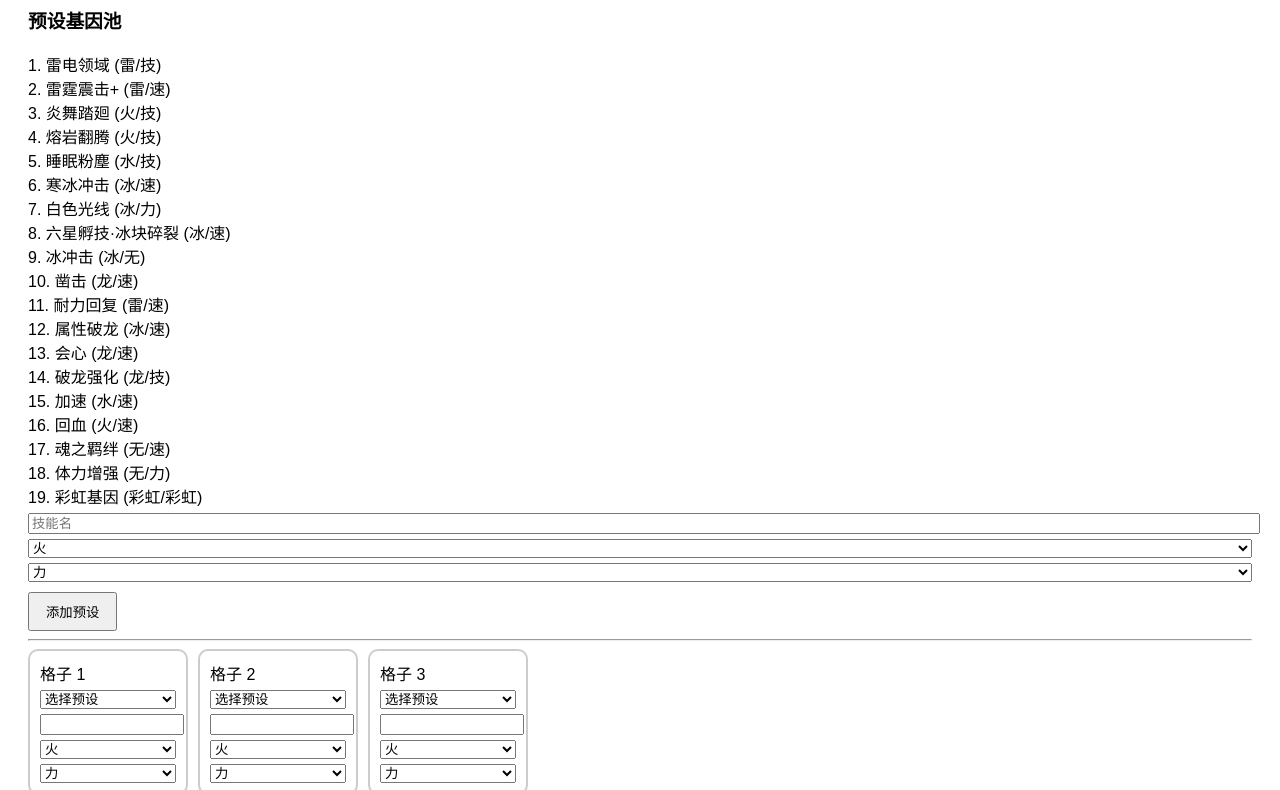
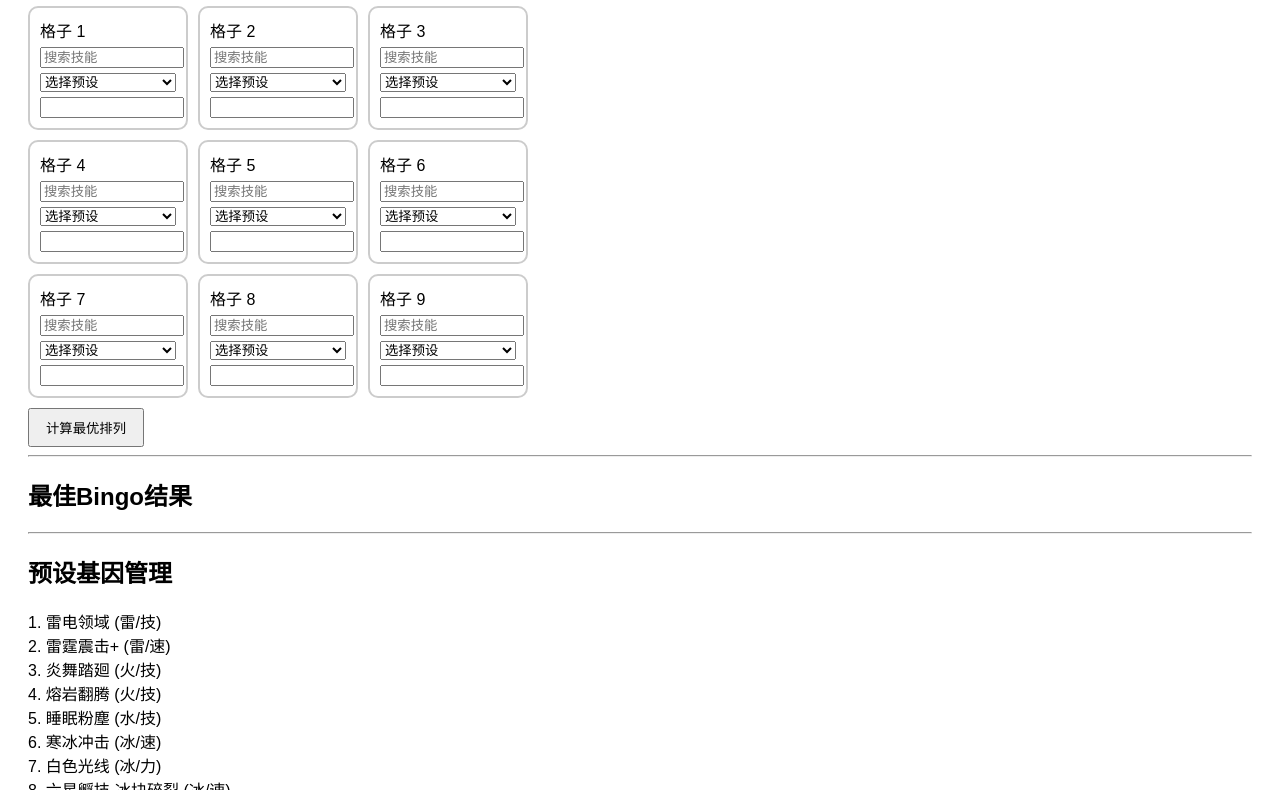
Before and after one commit to FreezeTofu/mh-stories3-gene-bingo, a plain HTML site: page index.html in a window 1280 px wide. Shown: the part 97-887 px from the top of the page. Drawn offline with Linux system fonts and the light colour scheme.

Commit message:
Update index.html

```diff
--- a/index.html
+++ b/index.html
@@ -24,24 +24,24 @@ button { margin-top: 10px; padding: 8px 16px; }
 </style>
 </head>
 <body>
-<h2>基因Bingo计算器（终极版）</h2>
 
-<div>
-<h3>预设基因池</h3>
+<h2>基因九宫格</h2>
+<div class="grid" id="grid"></div>
+<button onclick="calculate()">计算最优排列</button>
+
+<hr>
+
+<h2>最佳Bingo结果</h2>
+<div class="result" id="result"></div>
+
+<hr>
+
+<h2>预设基因管理</h2>
 <div id="presetList"></div>
 <input id="newName" placeholder="技能名">
 <select id="newAttr"></select>
 <select id="newType"></select>
 <button onclick="addPreset()">添加预设</button>
-</div>
-
-<hr>
-
-<div class="grid" id="grid"></div>
-
-<button onclick="calculate()">计算最优排列</button>
-
-<div class="result" id="result"></div>
 
 <script>
 let presetGenes = [
@@ -95,29 +95,41 @@ function initSelectors(){
 function buildGrid(){
   const grid = document.getElementById("grid");
   grid.innerHTML = "";
+
   for(let i=0;i<9;i++){
     const div = document.createElement("div");
     div.className = "cell";
+
     div.innerHTML = `
       <div>格子 ${i+1}</div>
-      <select class="preset">
-        <option value="">选择预设</option>
-        ${presetGenes.map((g,idx)=>`<option value="${idx}">${g.name}</option>`).join("")}
-      </select>
+      <input class="search" placeholder="搜索技能">
+      <select class="preset"></select>
       <input class="name">
-      <select class="attr">${attributes.map(a=>`<option>${a}</option>`).join("")}</select>
-      <select class="type">${types.map(t=>`<option>${t}</option>`).join("")}</select>
     `;
+
     grid.appendChild(div);
   }
 
+  document.querySelectorAll(".search").forEach((input,i)=>{
+    input.oninput = ()=>{
+      const keyword = input.value.toLowerCase();
+      const select = document.querySelectorAll(".preset")[i];
+      select.innerHTML = '<option value="">选择预设</option>' +
+        presetGenes
+          .map((g,idx)=>({...g,idx}))
+          .filter(g=>g.name.toLowerCase().includes(keyword))
+          .map(g=>`<option value="${g.idx}">${g.name}</option>`).join("");
+    };
+  });
+
   document.querySelectorAll(".preset").forEach((sel,i)=>{
+    sel.innerHTML = '<option value="">选择预设</option>' +
+      presetGenes.map((g,idx)=>`<option value="${idx}">${g.name}</option>`).join("");
+
     sel.onchange = ()=>{
       const g = presetGenes[sel.value];
       if(!g) return;
       document.querySelectorAll(".name")[i].value = g.name;
-      document.querySelectorAll(".attr")[i].value = g.attr;
-      document.querySelectorAll(".type")[i].value = g.type;
     };
   });
 }
@@ -178,8 +190,6 @@ function permute(arr){
 
 function calculate(){
   const names=document.querySelectorAll(".name");
-  const attrs=document.querySelectorAll(".attr");
-  const typesEls=document.querySelectorAll(".type");
 
   let genes=[];
   let nameSet=new Set();
@@ -193,7 +203,13 @@ function calculate(){
     }
     nameSet.add(name);
 
-    genes.push({name,attr:attrs[i].value,type:typesEls[i].value});
+    let g = presetGenes.find(x=>x.name===name);
+    if(!g){
+      alert("未识别基因："+name);
+      return;
+    }
+
+    genes.push(g);
   }
 
   let bestScore=0,best=null,bestEval=null;
```
